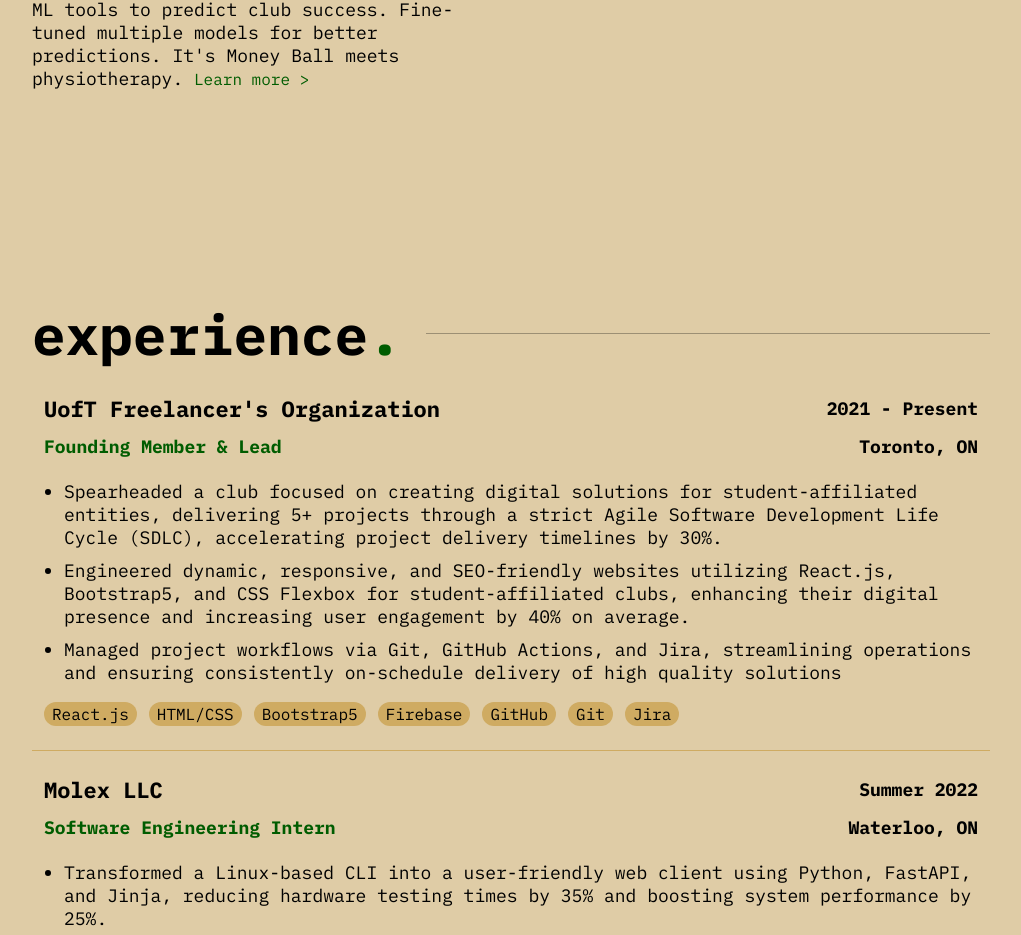
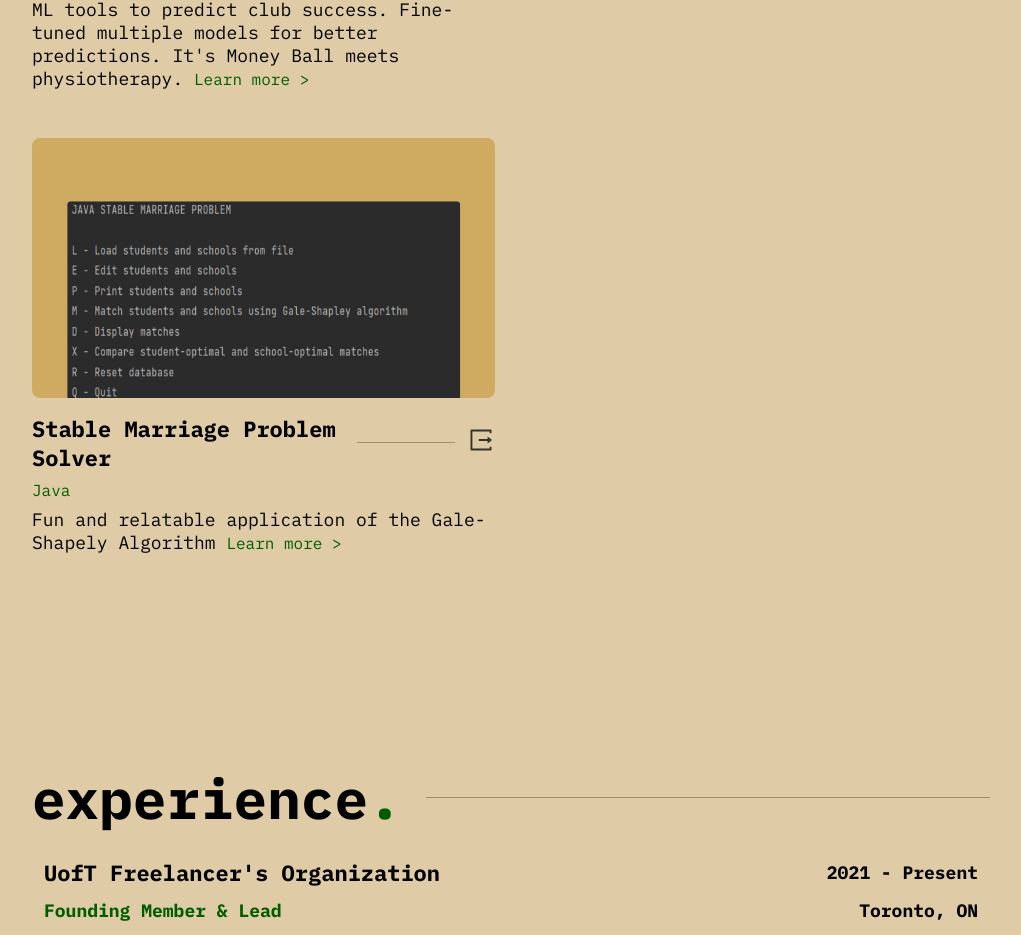
Before and after one commit to osman-sultan/osmansultan, a Next.js app: page / in a window 1280 px wide. Shown: the part 3830-4765 px from the top of the page, without its empty margins (159-1180 px from the left). Built offline with nearby package versions, Linux system fonts and the light colour scheme.

Commit message:
added smp

```diff
--- a/components/home/projects/Projects.tsx
+++ b/components/home/projects/Projects.tsx
@@ -257,4 +257,38 @@ const projects = [
       </>
     ),
   },
+  {
+    title: "Stable Marriage Problem Solver",
+    imgSrc: "/project-imgs/smp.png",
+    code: "",
+    projectLink:
+      "https://www.figma.com/file/tdwsXc9MEZmhoZh29XSm42/Metro---Function-1?type=design&node-id=0-1&mode=design",
+    tech: ["Java"],
+    description: "Fun and relatable application of the Gale-Shapely Algorithm",
+    modalContent: (
+      <>
+        <p>
+          A fun implementation of the Gale-Shapley algorithm to solve the famous
+          Stable Marriage Problem (SMP) using vanilla Java and OOP fundementals.
+        </p>
+        <p>
+          This approach imagines SMP in a relatable context where students and
+          schools represent the suitors and receivers (or vice versa).
+        </p>
+        <p>
+          This program includes an indepth user-friendly CLI to provide the user
+          with statistics and easy manipulation of the data.
+        </p>
+        <p>
+          Provided in this repository are sample datasets of upto 2000
+          participants, formatted in a specific manor, with sample test cases to
+          support the robust nature of the scripts. However, feel free to
+          develop your own datasets and inputs when running the program!
+        </p>
+        <p style={{ fontStyle: "italic" }}>
+          On the off chance you find a bug, let me know :)
+        </p>
+      </>
+    ),
+  },
 ];
```
Also changed, not shown: public/project-imgs/smp.png (added).
